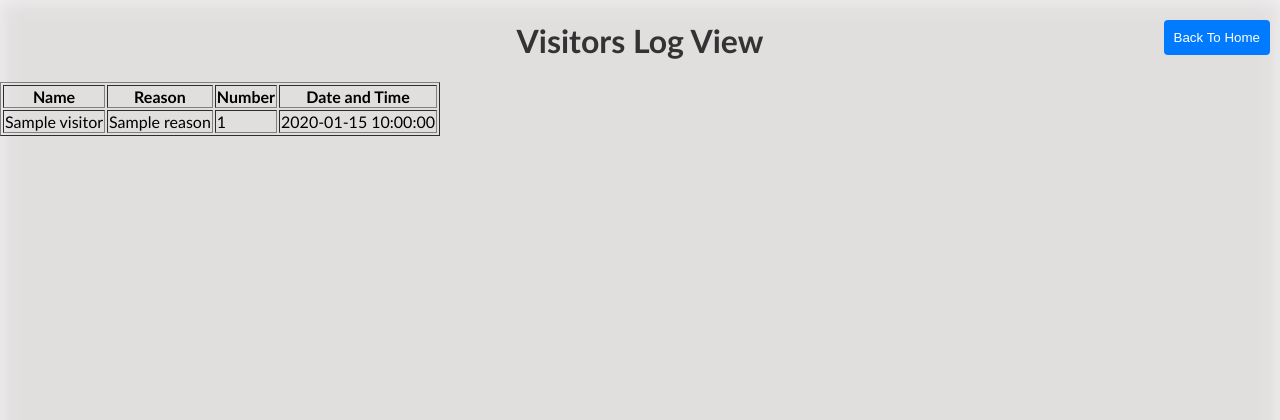
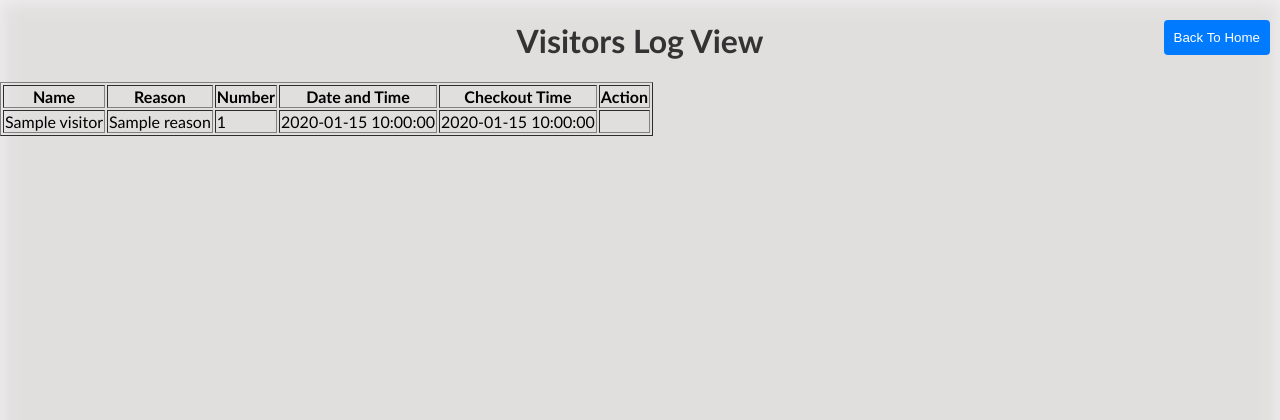
Before and after one commit to praneeth-pingali/AUgatepass, a Flask app: page /security/visitors_log in a window 1280 px wide. Shown: the top 420 px of the page. Run offline with Flask 2, Linux system fonts and the light colour scheme; the visitor is signed in with stand-in values (Sample User, id 1); a database or web service that is not in the repository returns one stand-in record (values such as "Sample title"); some libraries are stand-ins or nearby versions.

Commit message:
Visitor Log Checkout Feature

```diff
--- a/app.py
+++ b/app.py
@@ -184,7 +184,7 @@ def security():
             reason = request.form['reason']
             number = request.form['number']
             current_datetime = datetime.now().strftime('%d-%m-%Y %H:%M:%S')
-            mongo.db.visitors.insert_one({'name': name, 'reason': reason, 'number': number, 'datetime': current_datetime})
+            mongo.db.visitors.insert_one({'name': name, 'reason': reason, 'number': number, 'datetime': current_datetime, 'checkout': False})
 
             return redirect(url_for('security'))
 
@@ -197,6 +197,15 @@ def visitors_log():
     visitors = mongo.db.visitors.find()
 
     return render_template('visitors_log.html', visitors=visitors)
+
+@app.route('/security/checkout/<visitor_id>', methods=['POST'])
+def checkout_visitor(visitor_id):
+    checkout_time = datetime.now()
+    mongo.db.visitors.update_one(
+        {'_id': ObjectId(visitor_id)},
+        {'$set': {'checkout': True, 'checkout_time': checkout_time}}
+    )
+    return redirect(url_for('visitors_log'))
 
 @app.route('/view_requests', methods=['GET', 'POST'])
 def view_requests():
--- a/templates/visitors_log.html
+++ b/templates/visitors_log.html
@@ -10,11 +10,11 @@
 <body>
 
 <div class="top-right-buttons">
-
     <form action="{{ url_for('security') }}" method="get">
         <button type="submit">Back To Home</button>
     </form>
 </div>
+
 <h1>Visitors Log View</h1>
 
 <table border="1">
@@ -24,6 +24,8 @@
             <th>Reason</th>
             <th>Number</th>
             <th>Date and Time</th>
+            <th>Checkout Time</th> <!-- New column for checkout time -->
+            <th>Action</th>
         </tr>
     </thead>
     <tbody>
@@ -33,9 +35,24 @@
                 <td>{{ visitor['reason'] }}</td>
                 <td>{{ visitor['number'] }}</td>
                 <td>{{ visitor['datetime'] }}</td>
+                <td>
+                    {% if visitor['checkout'] %}
+                        {{ visitor['checkout_time'] }} <!-- Display checkout time if it exists -->
+                    {% else %}
+                        Not checked out
+                    {% endif %}
+                </td>
+                <td>
+                    {% if not visitor['checkout'] %}
+                        <form action="{{ url_for('checkout_visitor', visitor_id=visitor['_id']) }}" method="post">
+                            <button type="submit">Checkout</button>
+                        </form>
+                    {% endif %}
+                </td>
             </tr>
         {% endfor %}
     </tbody>
 </table>
+
 </body>
 </html>
```
Also changed, not shown: 1 other file. Lines whose indentation alone changed are shown as unchanged.
